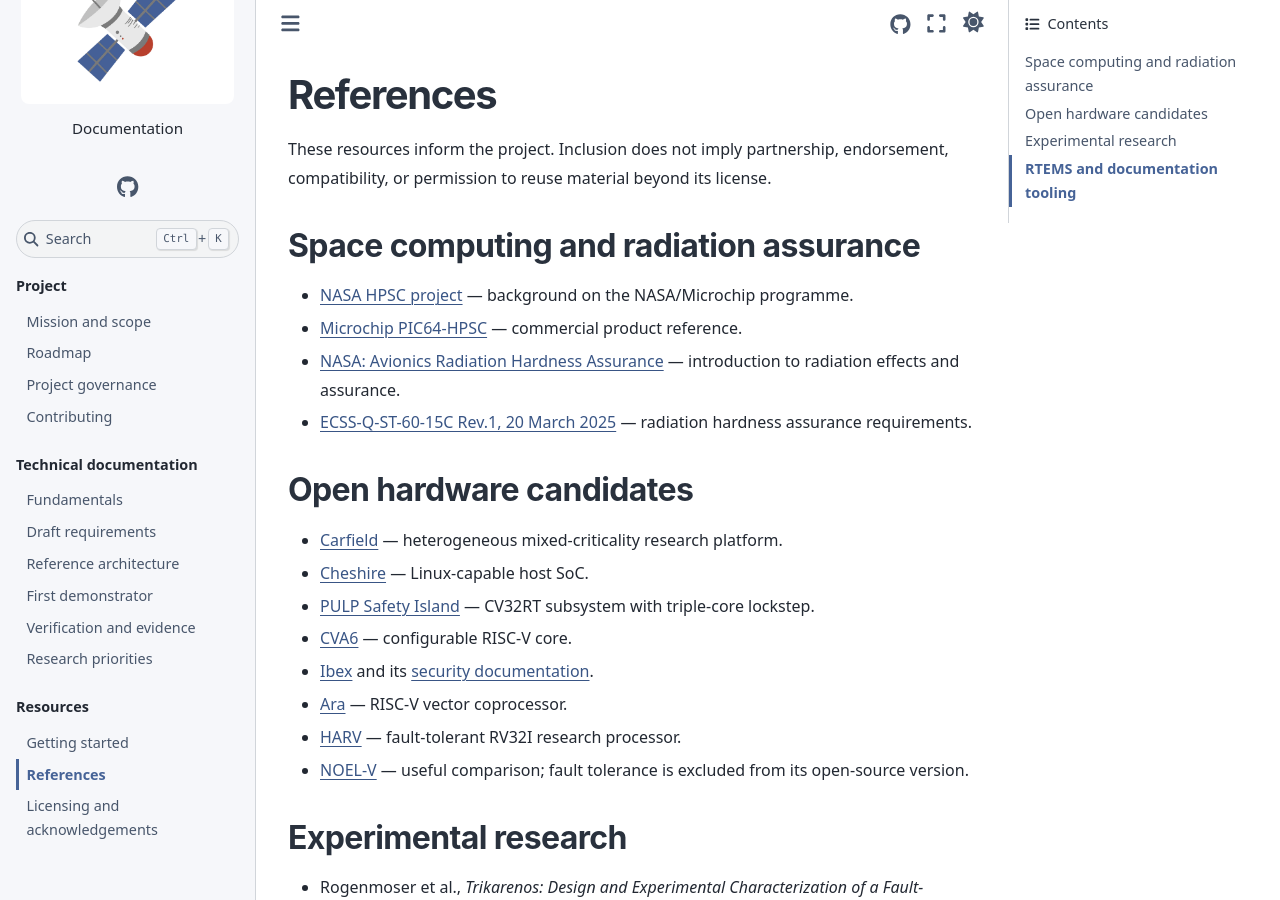
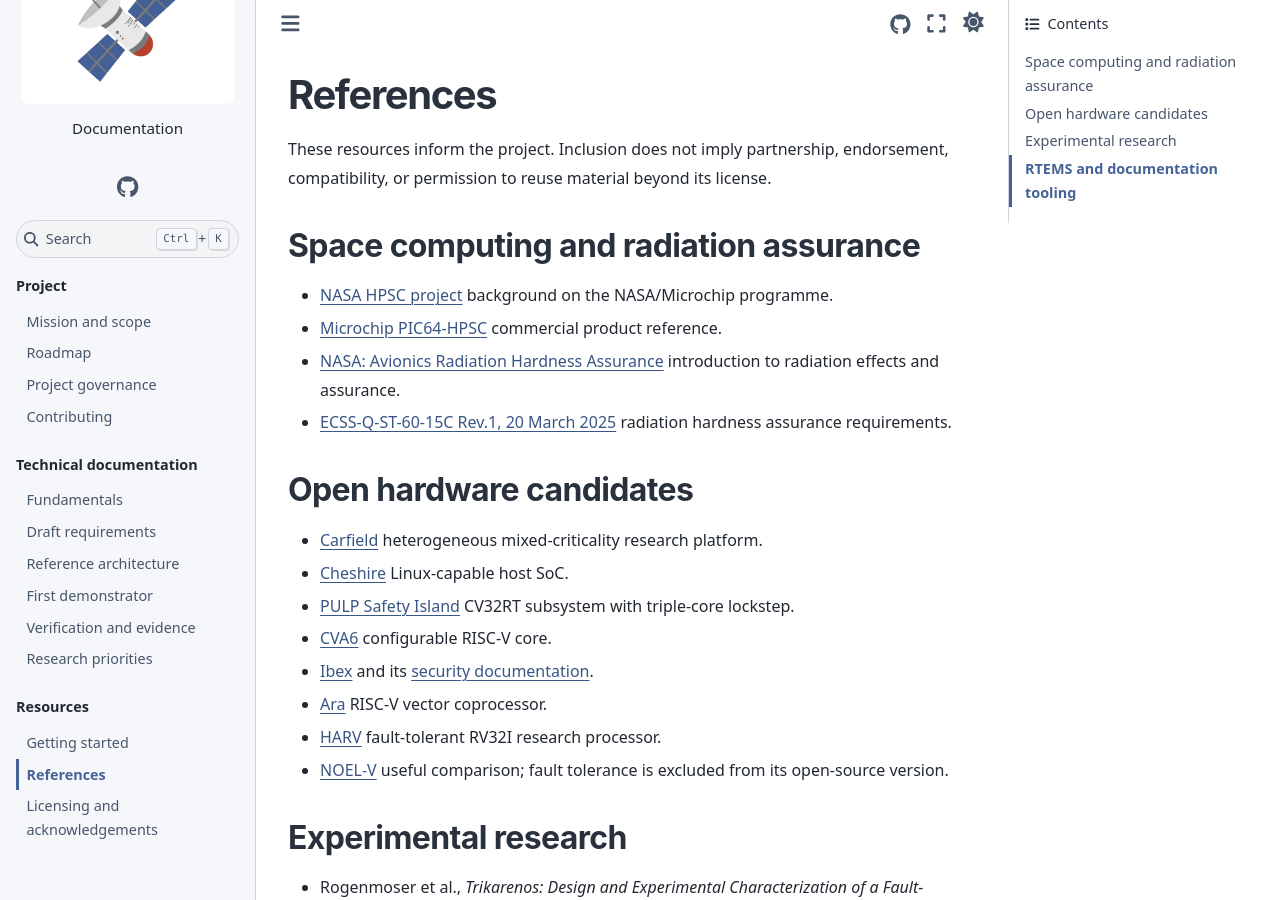
Before and after one commit to openhpsc/openhpsc.github.io, a Sphinx documentation site: the page built from docs/references.md, in a window 1280 px wide and 900 px high. Built offline with Sphinx 7.4.7 and the Sphinx Book theme 1.1.4, drawn with Linux system fonts in a browser that asks for light colours.

```diff
--- a/docs/references.md
+++ b/docs/references.md
@@ -8,27 +8,27 @@ endorsement, compatibility, or permission to reuse material beyond its license.
 ## Space computing and radiation assurance
 
 - [NASA HPSC project](https://www.nasa.gov/game-changing-development-projects/high-performance-spaceflight-computing-hpsc/)
-  — background on the NASA/Microchip programme.
+  background on the NASA/Microchip programme.
 - [Microchip PIC64-HPSC](https://www.microchip.com/en-us/products/microprocessors/64-bit-mpus/pic64-hpsc)
-  — commercial product reference.
+  commercial product reference.
 - [NASA: Avionics Radiation Hardness Assurance](https://www.nasa.gov/reference/jsc-radiation/)
-  — introduction to radiation effects and assurance.
+  introduction to radiation effects and assurance.
 - [ECSS-Q-ST-60-15C Rev.1, 20 March 2025](https://ecss.nl/standard/ecss-q-st-60-15c-rev-1-radiation-hardness-assurance-20-march-2025/)
-  — radiation hardness assurance requirements.
+  radiation hardness assurance requirements.
 
 ## Open hardware candidates
 
-- [Carfield](https://github.com/pulp-platform/carfield) — heterogeneous
+- [Carfield](https://github.com/pulp-platform/carfield) heterogeneous
   mixed-criticality research platform.
-- [Cheshire](https://github.com/pulp-platform/cheshire) — Linux-capable host SoC.
-- [PULP Safety Island](https://github.com/pulp-platform/safety_island) — CV32RT
+- [Cheshire](https://github.com/pulp-platform/cheshire) Linux-capable host SoC.
+- [PULP Safety Island](https://github.com/pulp-platform/safety_island) CV32RT
   subsystem with triple-core lockstep.
-- [CVA6](https://github.com/openhwfoundation/cva6) — configurable RISC-V core.
+- [CVA6](https://github.com/openhwfoundation/cva6) configurable RISC-V core.
 - [Ibex](https://github.com/lowRISC/ibex) and its
   [security documentation](https://ibex-core.readthedocs.io/en/latest/03_reference/security.html).
-- [Ara](https://github.com/pulp-platform/ara) — RISC-V vector coprocessor.
-- [HARV](https://github.com/xarc/harv) — fault-tolerant RV32I research processor.
-- [NOEL-V](https://www.gaisler.com/products/noel-v) — useful comparison;
+- [Ara](https://github.com/pulp-platform/ara) RISC-V vector coprocessor.
+- [HARV](https://github.com/xarc/harv) fault-tolerant RV32I research processor.
+- [NOEL-V](https://www.gaisler.com/products/noel-v) useful comparison;
   fault tolerance is excluded from its open-source version.
 
 ## Experimental research
```
Also changed, not shown: docs/index.md (+4 -4 lines).
